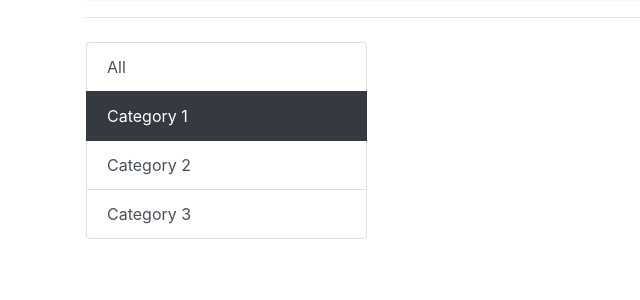
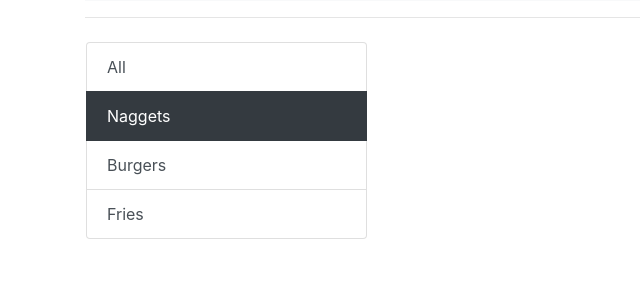
Before and after one commit to algorithm-ssau/food-delivery, a Django app: a page that uses src/products/templates/products/product_list.html in a window 1280 px wide. Shown: the part 173-473 px from the top of the page, without its empty margins (0-640 px from the left). Run offline with Django 3.2, Linux system fonts and the light colour scheme; data that the repository does not hold is empty; some libraries are stand-ins or nearby versions.

Commit message:
changes in category names

```diff
--- a/src/products/templates/products/product_list.html
+++ b/src/products/templates/products/product_list.html
@@ -6,9 +6,9 @@
   <div class="col col-lg-3 nopadding">
     <div class="list-group" id="list-tab" role="tablist">
       <a class="list-group-item list-group-item-action" id="category0" href="{% url 'products:product-category' categoryId=0 %}" role="tab" >All</a>
-      <a class="list-group-item list-group-item-action" id="category1" href="{% url 'products:product-category' categoryId=1 %}" role="tab" >Category 1</a>
-      <a class="list-group-item list-group-item-action" id="category2"  href="{% url 'products:product-category' categoryId=2 %}" role="tab" >Category 2</a>
-      <a class="list-group-item list-group-item-action" id="category3"  href="{% url 'products:product-category' categoryId=3 %}" role="tab" >Category 3</a>
+      <a class="list-group-item list-group-item-action" id="category1" href="{% url 'products:product-category' categoryId=1 %}" role="tab" >Naggets</a>
+      <a class="list-group-item list-group-item-action" id="category2"  href="{% url 'products:product-category' categoryId=2 %}" role="tab" >Burgers</a>
+      <a class="list-group-item list-group-item-action" id="category3"  href="{% url 'products:product-category' categoryId=3 %}" role="tab" >Fries</a>
     </div>
   </div>
   <script>
```
